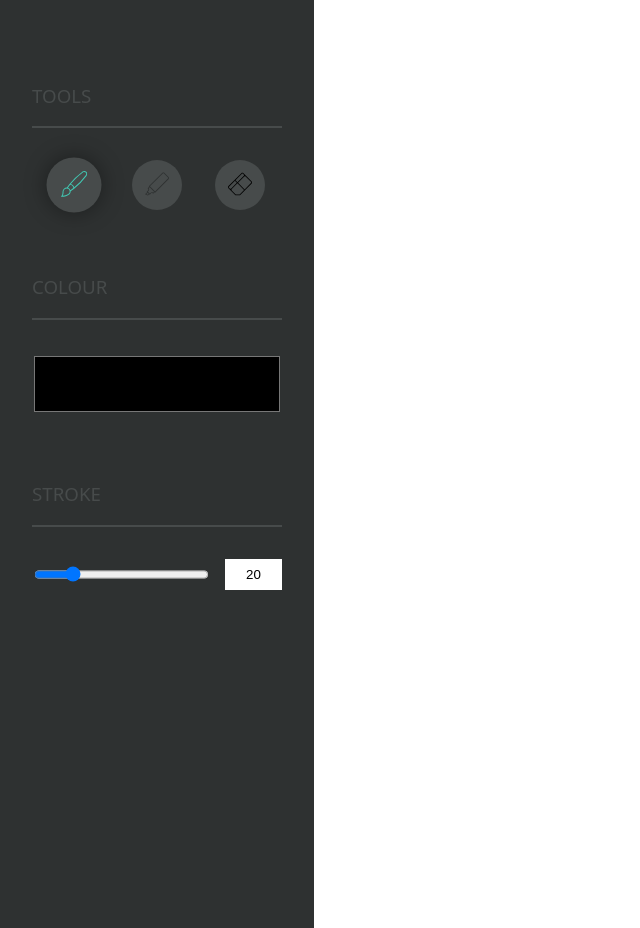
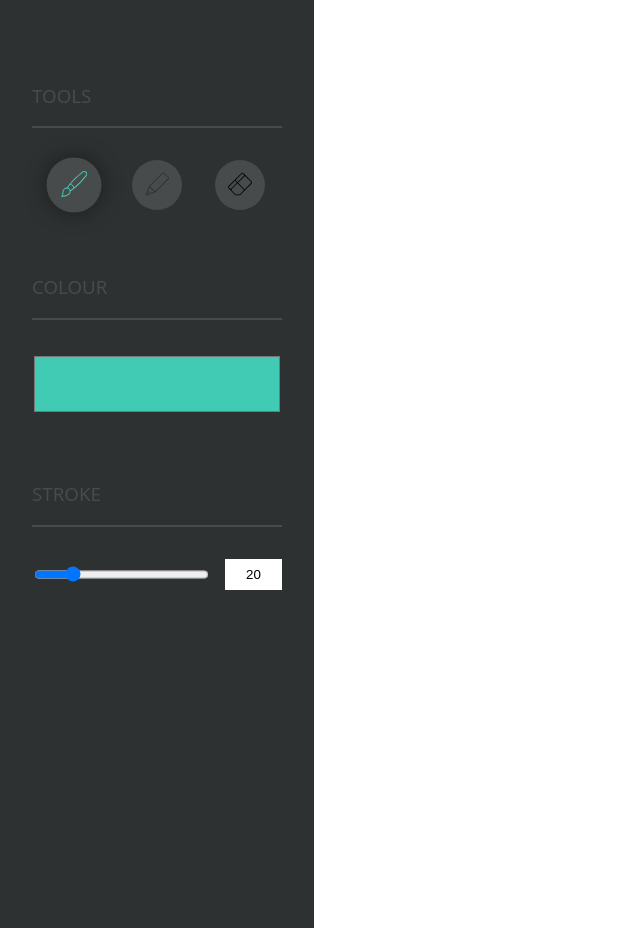
Before and after one commit to mali891/microshoft-baint, a React (Create React App) app: page / in a window 1280 px wide. Shown: the whole page, without its empty margins (0-640 px from the left). Built offline with nearby package versions, Linux system fonts and the light colour scheme.

Commit message:
changed default colorpicker color

```diff
--- a/src/App.js
+++ b/src/App.js
@@ -4,7 +4,7 @@ import Canvas from './components/Canvas';
 
 export default class App extends Component {
     state = {
-        hue: '',
+        hue: '#41CAB4',
         lineWidth: 20,
         activeTool: 'brush'
     }
```
